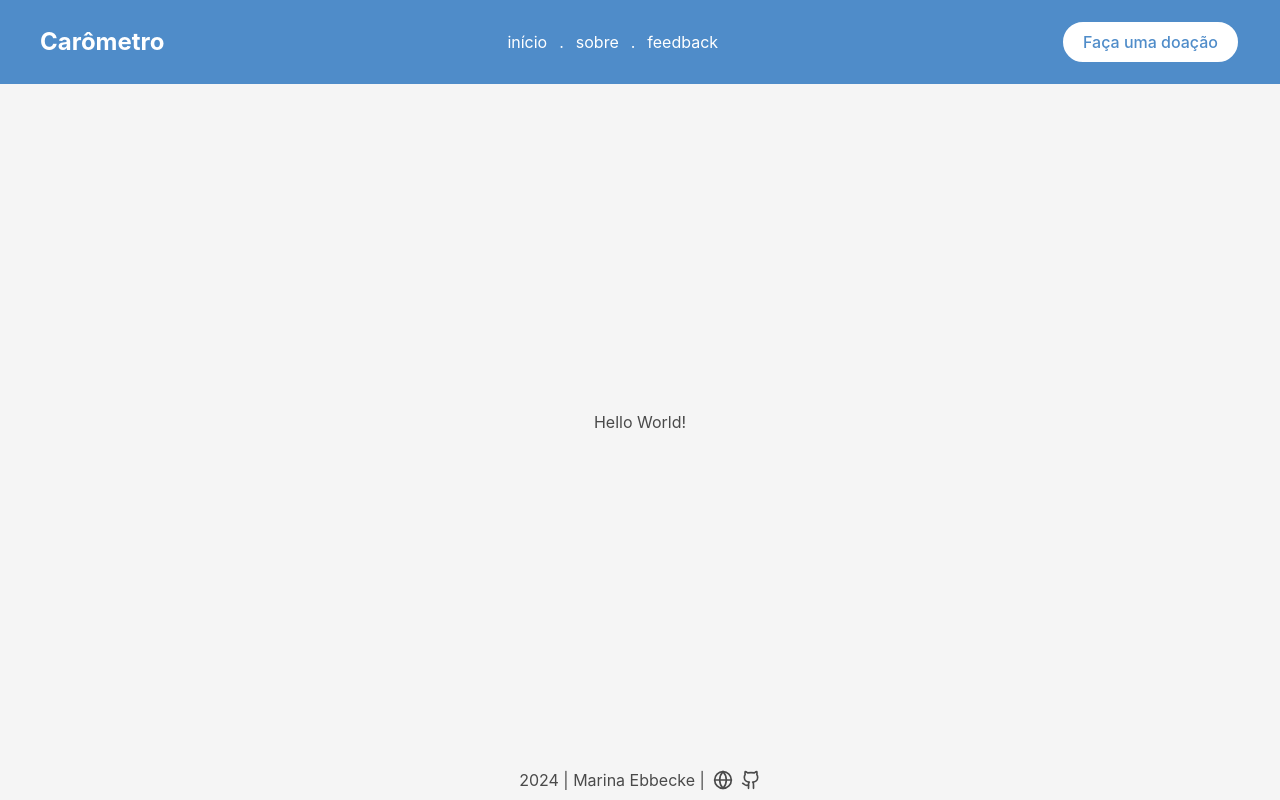
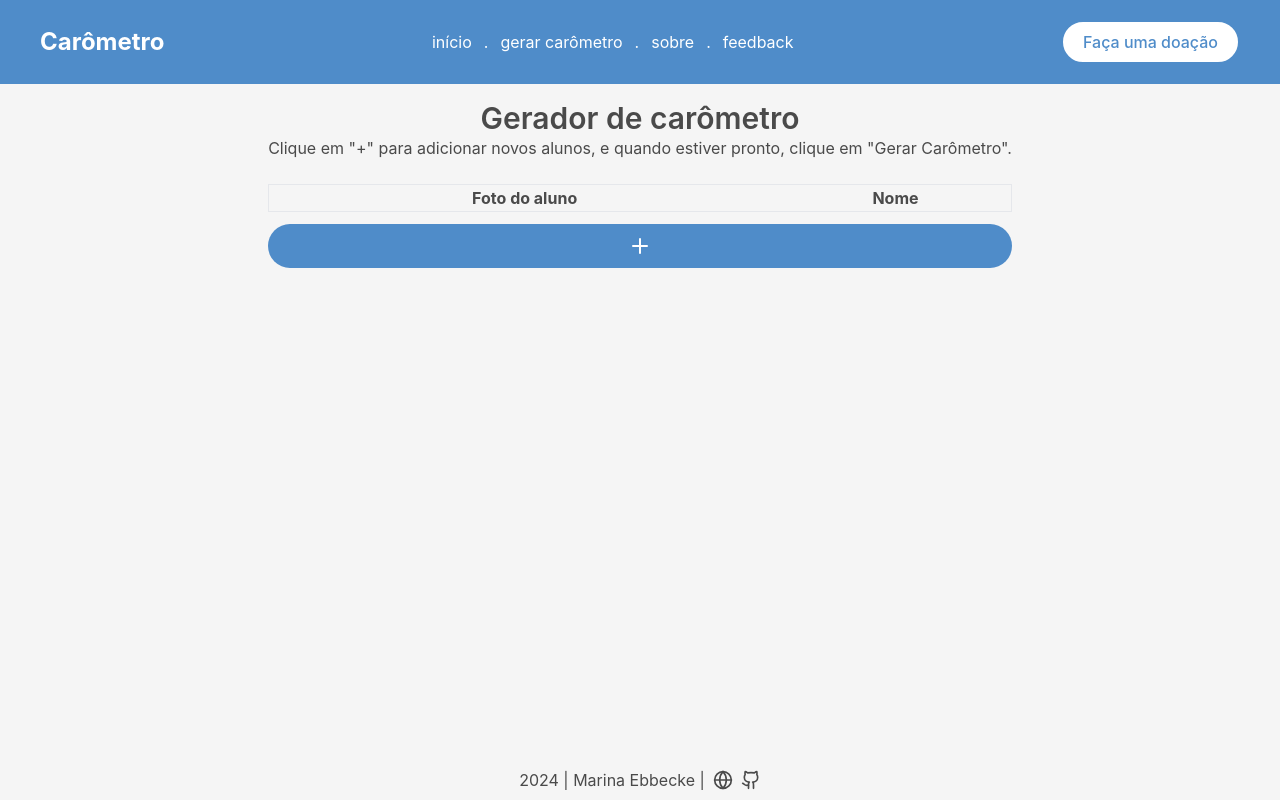
Before and after one commit to mebbecke/carometro-escolar, a React (Vite) app: page /carometro in a window 1280 px wide. Built offline with nearby package versions, Linux system fonts and the light colour scheme.

Commit message:
feat: adds routes and creates /carometro page

```diff
--- a/package.json
+++ b/package.json
@@ -11,9 +11,11 @@
     "prepare": "husky"
   },
   "dependencies": {
+    "@radix-ui/react-dialog": "^1.1.2",
     "lucide-react": "^0.462.0",
     "react": "^18.3.1",
     "react-dom": "^18.3.1",
+    "react-router-dom": "^7.0.1",
     "tailwind-variants": "^0.3.0"
   },
   "devDependencies": {
--- a/src/App.tsx
+++ b/src/App.tsx
@@ -1,11 +1,14 @@
+import { BrowserRouter } from "react-router-dom"
 import Layout from "./components/layout"
-import Home from "./pages/home"
+import MainRoutes from "./routes/main-routes"
 
 function App() {
   return (
-    <Layout>
-      <Home />
-    </Layout>
+    <BrowserRouter>
+      <Layout>
+        <MainRoutes />
+      </Layout>
+    </BrowserRouter>
   )
 }
 
--- a/src/components/footer.tsx
+++ b/src/components/footer.tsx
@@ -4,11 +4,16 @@ const Footer = () => {
   return (
     <footer className="flex w-full items-center justify-center gap-2 py-2">
       <p>2024 | Marina Ebbecke |</p>
-      <a href="https://marinaebbecke.dev.br" className="hover:text-[#B0B0B0]">
+      <a
+        href="https://marinaebbecke.dev.br"
+        target="_blank"
+        className="hover:text-[#B0B0B0]"
+      >
         <Globe className="size-5" />
       </a>
       <a
         href="https://github.com/mebbecke/carometro-escolar"
+        target="_blank"
         className="hover:text-[#B0B0B0]"
       >
         <Github className="size-5" />
--- a/src/components/header.tsx
+++ b/src/components/header.tsx
@@ -1,14 +1,78 @@
+import { useState } from "react"
+import { MenuIcon, X } from "lucide-react"
+import * as Dialog from "@radix-ui/react-dialog"
 import { Button } from "./button"
 
 const Header = () => {
+  const [isSidebarOpen, setIsSidebarOpen] = useState(false)
+
   return (
-    <header className="flex w-full flex-row items-center justify-between bg-[#4F8CC9] px-10 py-5">
+    <header className="mb-4 flex w-full flex-row items-center justify-between bg-[#4F8CC9] px-10 py-5">
       <h1 className="text-2xl font-bold text-white">Carômetro</h1>
-      <nav>
+
+      {/* Mobile Sidebar */}
+      <Dialog.Root open={isSidebarOpen} onOpenChange={setIsSidebarOpen}>
+        <Dialog.Trigger className="lg:hidden">
+          <Button variant="primary" size="full">
+            <MenuIcon />
+          </Button>
+        </Dialog.Trigger>
+        <Dialog.Portal>
+          <Dialog.Overlay className="fixed inset-0 z-40 bg-black opacity-30" />
+          <Dialog.Content className="fixed bottom-0 right-0 top-0 z-50 flex w-80 flex-col bg-[#f5f5f5]">
+            <div className="flex flex-row items-center justify-between p-6">
+              <Dialog.Title className="text-2xl font-bold">Menu</Dialog.Title>
+              <Dialog.Close className="flex w-full justify-end">
+                <X />
+              </Dialog.Close>
+            </div>
+            <nav className="border-y border-y-gray-400 p-6">
+              <Dialog.Close>
+                <ul className="space-y-4 text-start">
+                  <li>
+                    <a href="/" className="hover:text-[#E4F0FB]">
+                      início
+                    </a>
+                  </li>
+                  <li>
+                    <a href="/carometro" className="hover:text-[#E4F0FB]">
+                      gerar carômetro
+                    </a>
+                  </li>
+                  <li>
+                    <a href="#" className="hover:text-[#E4F0FB]">
+                      sobre
+                    </a>
+                  </li>
+                  <li>
+                    <a href="#" className="hover:text-[#E4F0FB]">
+                      feedback
+                    </a>
+                  </li>
+                </ul>
+              </Dialog.Close>
+            </nav>
+            <div className="flex justify-center p-6">
+              <div className="flex items-center gap-2">
+                <Button>Faça uma doação</Button>
+              </div>
+            </div>
+          </Dialog.Content>
+        </Dialog.Portal>
+      </Dialog.Root>
+
+      {/* Desktop Navbar */}
+      <nav className="hidden lg:flex">
         <ul className="flex flex-row gap-3 text-white">
           <li>
             <a href="/" className="hover:text-[#E4F0FB]">
               início
+            </a>
+          </li>
+          .
+          <li>
+            <a href="/carometro" className="hover:text-[#E4F0FB]">
+              gerar carômetro
             </a>
           </li>
           .
@@ -26,8 +90,7 @@ const Header = () => {
         </ul>
       </nav>
 
-      <div className="flex items-center gap-2">
-        {/* TODO: Botão de doações */}
+      <div className="hidden items-center gap-2 lg:flex">
         <Button variant="secondary">Faça uma doação</Button>
       </div>
     </header>
--- a/src/components/layout.tsx
+++ b/src/components/layout.tsx
@@ -7,9 +7,9 @@ interface LayoutProps {
 
 const Layout = ({ children }: LayoutProps) => {
   return (
-    <div className="flex h-screen w-full flex-col">
+    <div className="flex h-screen w-full flex-col items-center">
       <Header />
-      <main className="flex h-full flex-1 flex-col items-center justify-center">
+      <main className="flex h-full max-w-[90%] flex-1 flex-col lg:max-w-[70%]">
         {children}
       </main>
       <Footer />
--- /dev/null
+++ b/src/components/table.tsx
@@ -0,0 +1,78 @@
+// import { useState } from "react"
+import { Plus, X } from "lucide-react"
+import * as Dialog from "@radix-ui/react-dialog"
+import { Button } from "./button"
+
+const Table = () => {
+  // const [rows, setRows] = useState<TableRow[]>([])
+
+  return (
+    <div className="flex w-full flex-col gap-3">
+      <table className="min-w-full table-auto divide-gray-200 border">
+        <thead>
+          <tr>
+            <th>Foto do aluno</th>
+            <th>Nome</th>
+          </tr>
+        </thead>
+        <tbody></tbody>
+      </table>
+
+      {/* Dialog */}
+      <Dialog.Root>
+        <Dialog.Trigger asChild>
+          <Button size="full" aria-label="Adicionar aluno">
+            <Plus />
+          </Button>
+        </Dialog.Trigger>
+        <Dialog.Portal>
+          <Dialog.Overlay className="fixed inset-0 z-40 bg-black opacity-30" />
+          <Dialog.Content className="fixed left-1/2 top-1/2 z-50 flex w-[90%] -translate-x-1/2 -translate-y-1/2 flex-col gap-3 rounded-lg bg-[#f5f5f5] px-3 py-2">
+            <div className="flex flex-row items-center justify-between">
+              <Dialog.Title className="text-nowrap text-xl font-bold">
+                Adicionar aluno
+              </Dialog.Title>
+              <Dialog.Close className="flex w-full justify-end">
+                <X />
+              </Dialog.Close>
+            </div>
+
+            <Dialog.Description>
+              Adicione a foto e o nome do aluno e clique em adicionar quando
+              terminar.
+            </Dialog.Description>
+
+            <form className="flex flex-col gap-3">
+              <div>
+                <label htmlFor="image" className="font-semibold">
+                  Foto do aluno
+                </label>
+                <input
+                  id="image"
+                  type="file"
+                  accept="image/*"
+                  className="rounded-lg border border-gray-300 p-2"
+                />
+              </div>
+
+              <div>
+                <label htmlFor="name" className="font-semibold">
+                  Nome do aluno
+                </label>
+                <input
+                  id="name"
+                  type="text"
+                  placeholder="Enzo Gabriel dos Santos"
+                  className="rounded-lg border border-gray-300 p-2"
+                />
+              </div>
+              <Button size="full">Adicionar aluno</Button>
+            </form>
+          </Dialog.Content>
+        </Dialog.Portal>
+      </Dialog.Root>
+    </div>
+  )
+}
+
+export default Table
--- a/src/index.css
+++ b/src/index.css
@@ -7,7 +7,6 @@
   line-height: 1.5;
   font-weight: 400;
 
-  color-scheme: light dark;
   color: #4a4a4a;
   background-color: #f5f5f5;
 
--- /dev/null
+++ b/src/pages/carometro.tsx
@@ -0,0 +1,18 @@
+import Table from "../components/table"
+
+const Carometro = () => {
+  return (
+    <div className="flex w-full flex-col items-center gap-6">
+      <div className="text-center">
+        <h1 className="text-3xl font-semibold">Gerador de carômetro</h1>
+        <p>
+          Clique em "+" para adicionar novos alunos, e quando estiver pronto,
+          clique em "Gerar Carômetro".
+        </p>
+      </div>
+      <Table />
+    </div>
+  )
+}
+
+export default Carometro
--- /dev/null
+++ b/src/routes/main-routes.tsx
@@ -0,0 +1,16 @@
+import { Route, Routes } from "react-router-dom"
+import Home from "../pages/home"
+import Carometro from "../pages/carometro"
+
+const MainRoutes = () => {
+  return (
+    <Routes>
+      <Route path="/" element={<Home />} />
+      <Route path="/carometro" element={<Carometro />} />
+      {/* <Route path="/about" element={<About />} /> */}
+      {/* <Route path="/feedback" element={<Feedback />} /> */}
+    </Routes>
+  )
+}
+
+export default MainRoutes
```
Also changed, not shown: 1 other file (tests, documents, lock files or other folders).
